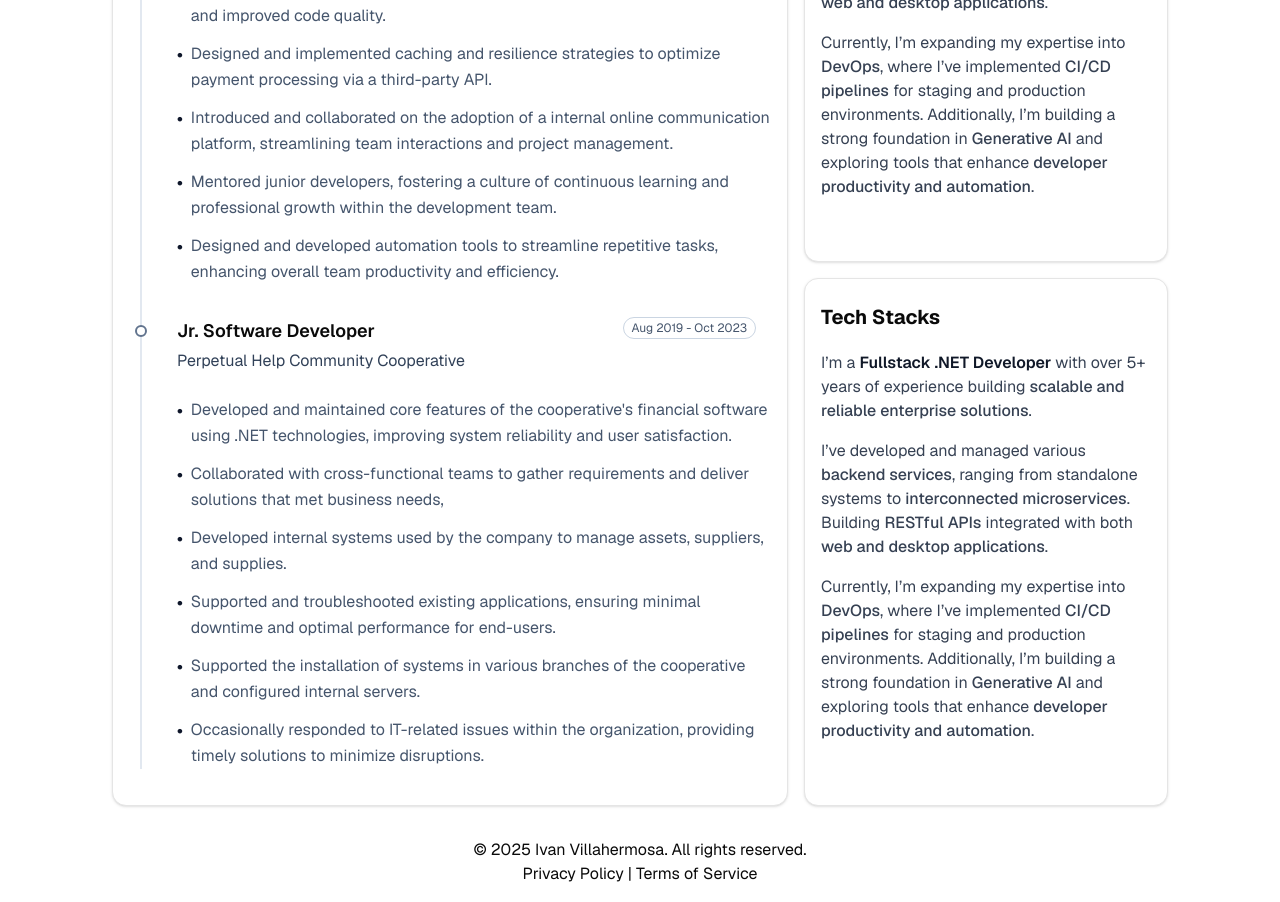
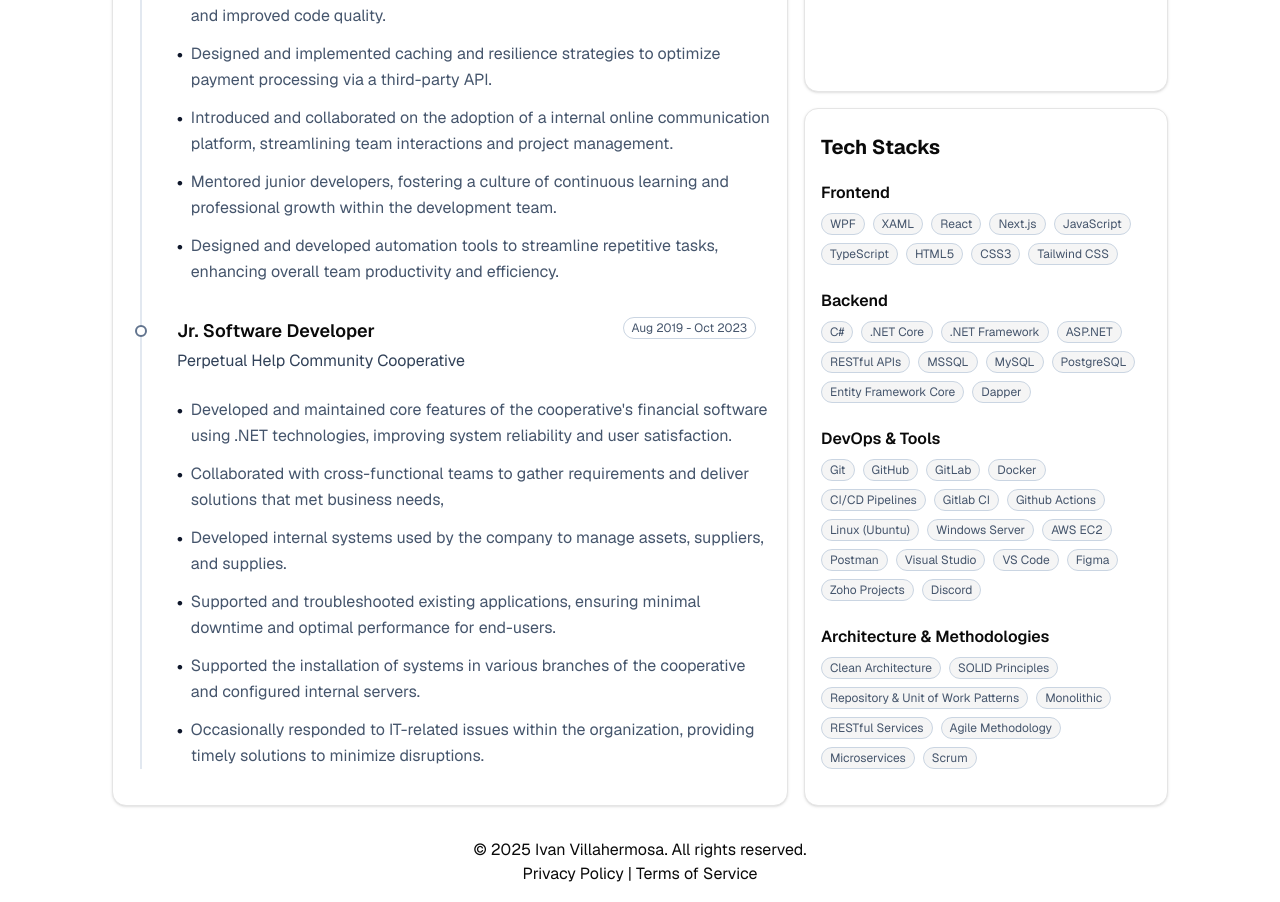
Before and after one commit to ivillahermosa/my-portfolio, a Next.js app: page / in a window 1280 px wide. Shown: the part 700-1602 px from the top of the page. Built offline with nearby package versions, Linux system fonts and the light colour scheme; no server answers.

Commit message:
Add tech stacks card details

```diff
--- a/app/page.tsx
+++ b/app/page.tsx
@@ -21,7 +21,7 @@
         <About/>
       </section>
 
-      <section className="flex flex-col lg:flex-row lg:items-stretch gap-4">
+      <section className="flex flex-col lg:flex-row lg:items-stretch lg:h-full gap-4">
         <div className="lg:w-[65%] flex flex-col">
           <Experience/>
         </div>
--- a/components/main/RecentProjects.tsx
+++ b/components/main/RecentProjects.tsx
@@ -8,25 +8,11 @@
                     <CardTitle className="text-lg lg:text-xl font-bold">Sample Projects</CardTitle>
                 </CardHeader>
                 <CardContent className="p-0 pt-3 space-y-4">
-                    <p className="text-base leading-normal text-gray-700 dark:text-gray-300">
-                        I’m a <span className="font-semibold text-gray-900 dark:text-gray-100">Fullstack .NET Developer</span> with over
-                        5+ years of experience building <span className="font-medium">scalable and reliable enterprise solutions</span>.
-                    </p>
-
-                    <p className="text-base leading-normal text-gray-700 dark:text-gray-300">
-                        I’ve developed and managed various <span className="font-medium">backend services</span>, ranging from
-                        standalone systems to <span className="font-medium">interconnected microservices</span>.
-                        Building <span className="font-medium">RESTful APIs</span> integrated with both
-                        <span className="font-medium"> web and desktop applications</span>.
-                    </p>
-
-                    <p className="text-base leading-normal text-gray-700 dark:text-gray-300">
-                        Currently, I’m expanding my expertise into <span className="font-medium">DevOps</span>,
-                        where I’ve implemented <span className="font-medium">CI/CD pipelines</span> for staging
-                        and production environments. Additionally, I’m building a strong foundation in
-                        <span className="font-medium"> Generative AI</span> and exploring tools that enhance
-                        <span className="font-medium"> developer productivity and automation</span>.
-                    </p>
+                    <div className="relative">
+                        <p className="text-slate-600 dark:text-slate-300 leading-relaxed">
+                            Sample projects will be added soon. Stay tuned!
+                        </p>
+                    </div>
                 </CardContent>
             </div>
         </Card>
--- a/components/main/TechStacks.tsx
+++ b/components/main/TechStacks.tsx
@@ -1,4 +1,6 @@
 import { Card, CardContent, CardHeader, CardTitle } from "../ui/card";
+import { Badge } from "../ui/badge";
+import { techstacksData } from "@/data/techstacks";
 
 export default async function TechStacks() {
     return (
@@ -8,25 +10,24 @@
                     <CardTitle className="text-lg lg:text-xl font-bold">Tech Stacks</CardTitle>
                 </CardHeader>
                 <CardContent className="p-0 pt-3 space-y-4">
-                    <p className="text-base leading-normal text-gray-700 dark:text-gray-300">
-                        I’m a <span className="font-semibold text-gray-900 dark:text-gray-100">Fullstack .NET Developer</span> with over
-                        5+ years of experience building <span className="font-medium">scalable and reliable enterprise solutions</span>.
-                    </p>
-
-                    <p className="text-base leading-normal text-gray-700 dark:text-gray-300">
-                        I’ve developed and managed various <span className="font-medium">backend services</span>, ranging from
-                        standalone systems to <span className="font-medium">interconnected microservices</span>.
-                        Building <span className="font-medium">RESTful APIs</span> integrated with both
-                        <span className="font-medium"> web and desktop applications</span>.
-                    </p>
-
-                    <p className="text-base leading-normal text-gray-700 dark:text-gray-300">
-                        Currently, I’m expanding my expertise into <span className="font-medium">DevOps</span>,
-                        where I’ve implemented <span className="font-medium">CI/CD pipelines</span> for staging
-                        and production environments. Additionally, I’m building a strong foundation in
-                        <span className="font-medium"> Generative AI</span> and exploring tools that enhance
-                        <span className="font-medium"> developer productivity and automation</span>.
-                    </p>
+                    <div className="relative">
+                        {techstacksData.map((stack, stackIndex) => (
+                            <div key={stackIndex} className="mb-6 last:mb-0">
+                                <h3 className="text-md font-semibold mb-2">{stack.title}</h3>
+                                <div className="flex flex-wrap gap-2">
+                                    {stack.technologies.map((tech, techIndex) => (
+                                        <Badge
+                                            key={techIndex}
+                                            variant="secondary"
+                                            className="text-xs font-normal border-slate-300 text-slate-600 dark:text-slate-200"
+                                        >
+                                            {tech}
+                                        </Badge>
+                                    ))}
+                                </div>
+                            </div>
+                        ))}
+                    </div>
                 </CardContent>
             </div>
         </Card>
--- /dev/null
+++ b/data/techstacks.ts
@@ -0,0 +1,70 @@
+export interface techstacksDTO {
+    title: string;
+    technologies: string[];
+}
+
+export const techstacksData: techstacksDTO[] = [
+    {
+        title: "Frontend",
+        technologies: [
+            "WPF",
+            "XAML",
+            "React",
+            "Next.js",
+            "JavaScript",
+            "TypeScript",
+            "HTML5",
+            "CSS3",
+            "Tailwind CSS"
+        ],
+    },
+    {
+        title: "Backend",
+        technologies: [
+            "C#",
+            ".NET Core",
+            ".NET Framework",
+            "ASP.NET",
+            "RESTful APIs",
+            "MSSQL",
+            "MySQL",
+            "PostgreSQL",
+            "Entity Framework Core",
+            "Dapper"
+        ]
+    },
+    {
+        title: "DevOps & Tools",
+        technologies: [
+            "Git",
+            "GitHub",
+            "GitLab",
+            "Docker",
+            "CI/CD Pipelines",
+            "Gitlab CI",
+            "Github Actions",
+            "Linux (Ubuntu)",
+            "Windows Server",
+            "AWS EC2",
+            "Postman",
+            "Visual Studio",
+            "VS Code",
+            "Figma",
+            "Zoho Projects",
+            "Discord"
+        ]
+    },
+    {
+        title: "Architecture & Methodologies",
+        technologies: [
+            "Clean Architecture",
+            "SOLID Principles",
+            "Repository & Unit of Work Patterns",
+            "Monolithic",
+            "RESTful Services",
+            "Agile Methodology",
+            "Microservices",
+            "Scrum"
+        ]
+    }
+];
```
